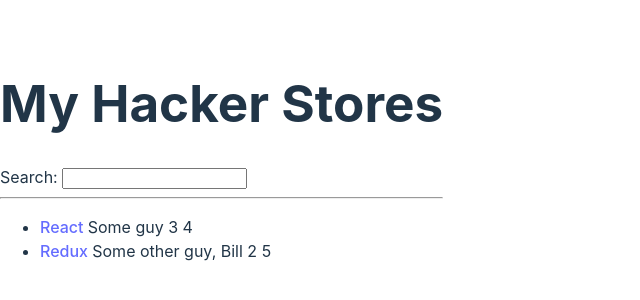
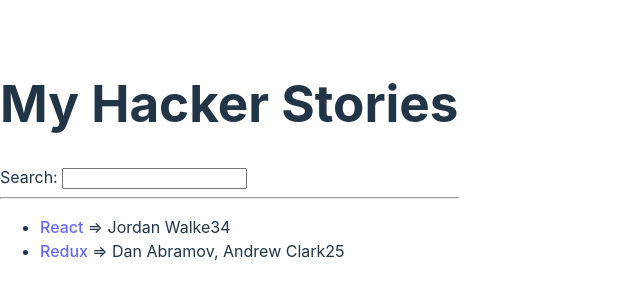
Before and after one commit to keith-wilde/road-to-react, a React (Vite) app in the folder hacker-stories/: page / in a window 1280 px wide. Shown: the part 240-540 px from the top of the page, without its empty margins (0-640 px from the left). Built offline with nearby package versions, Linux system fonts and the light colour scheme.

Commit message:
Removed eslint due to errors

```diff
--- a/hacker-stories/src/App.jsx
+++ b/hacker-stories/src/App.jsx
@@ -1,61 +1,72 @@
-// import * as React from 'react';
-
+import * as React from 'react';
 
 const App = () => {
-    const stories = [{
-        title: 'React', url: 'https://reactjs.org/', author: 'Some guy', num_components: 3, points: 4, objectID: 0
+    const stories = [
+        {
+            title: 'React',
+            url: 'https://reactjs.org/',
+            author: 'Jordan Walke',
+            num_comments: 3,
+            points: 4,
+            objectID: 0,
+        },
+        {
+            title: 'Redux',
+            url: 'https://redux.js.org/',
+            author: 'Dan Abramov, Andrew Clark',
+            num_comments: 2,
+            points: 5,
+            objectID: 1,
+        },
+    ];
 
-    }, {
-        title: 'Redux',
-        url: 'https://redux.js.org/',
-        author: 'Some other guy, Bill',
-        num_components: 2,
-        points: 5,
-        objectID: 1
-    }]
+    return (
+        <div>
+            <h1>My Hacker Stories</h1>
 
-    return (<div>
-        <h1>My Hacker Stores</h1>
-        <Search/>
-        <hr/>
-        <List list={stories}/>
-    </div>)
-}
+            <Search />
 
-const List = (props) => (
-    <ul>
-        {props.list.map((item) => (
-            <Item key={item.objectID} item={item}/>
-        ))}
-    </ul>
-)
+            <hr />
 
-const Item = (props) => (
-    <li>
-        <span>
-            <a href={props.item.url}>{props.item.title} </a>
-        </span>
-        <span>{props.item.author} </span>
-        <span>{props.item.num_components} </span>
-        <span>{props.item.points} </span>
-    </li>
-);
+            <List list={stories} />
+        </div>
+    );
+};
 
 const Search = () => {
     const handleChange = (event) => {
-        //synthetic event. Which is react's wrapper around browser's native event
+        // synthetic event
         console.log(event);
-        //Value of target (here: input HTML element)
+        // value of target (here: input HTML element)
         console.log(event.target.value);
     };
 
     return (
         <div>
             <label htmlFor="search">Search: </label>
-            <input id="search" type="text" onChange={handleChange}/>
+            <input id="search" type="text" onChange={handleChange} />
         </div>
     );
 };
 
+const List = (props) => (
+    <ul>
+        {props.list.map((item) => (
+            <Item key={item.objectID} item={item} />
+        ))}
+    </ul>
+);
 
-export default App
+const Item = (props) => (
+    <li>
+    <span>
+      <a href={props.item.url}>{props.item.title} </a>
+        {" => "}
+    </span>
+        <span>{props.item.author}</span>
+        <span>{props.item.num_comments}</span>
+        <span>{props.item.points}</span>
+    </li>
+);
+
+export default App;
--- a/hacker-stories/vite.config.js
+++ b/hacker-stories/vite.config.js
@@ -1,9 +1,8 @@
 import { defineConfig } from 'vite'
 import react from '@vitejs/plugin-react'
-import eslint from "vite-plugin-eslint";
 
 
 // https://vitejs.dev/config/
 export default defineConfig({
-  plugins: [react(), eslint()],
+  plugins: [react()],
 })
```
Also changed, not shown: hacker-stories/package.json (+1 -8 lines), 2 other files (tests, documents, lock files or other folders).
